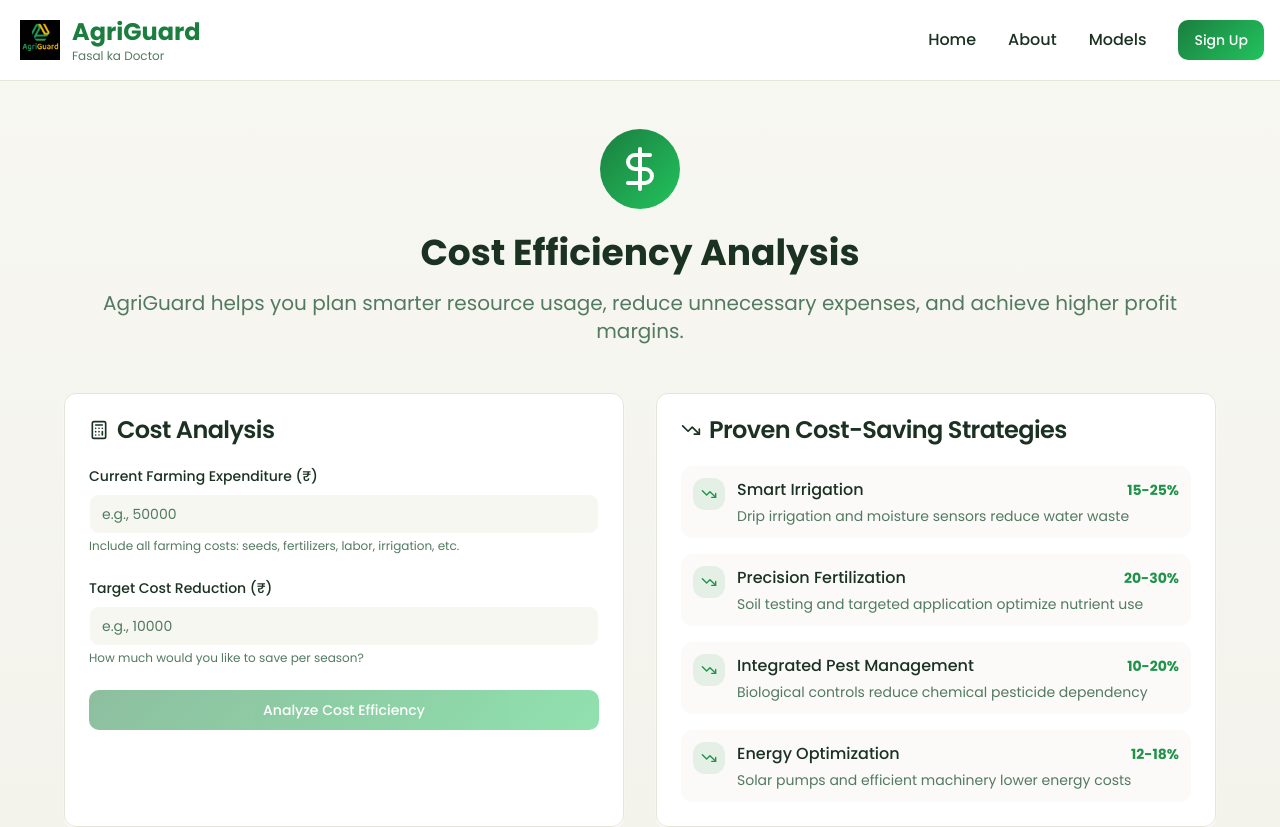
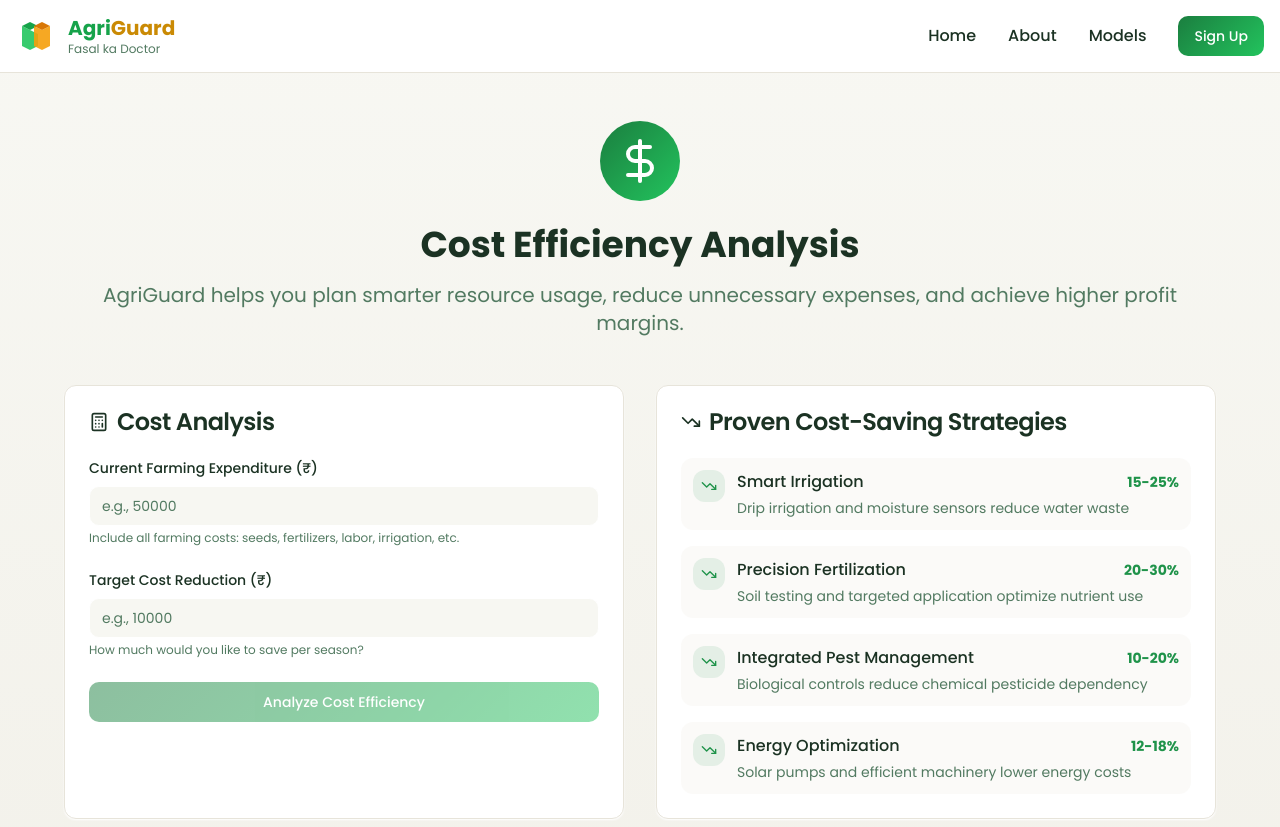
Before and after one commit to divisha15/AgriGuard-old, a React (Vite) app: page /cost-efficiency in a window 1280 px wide. Shown: the top 827 px of the page. Built offline with nearby package versions, Linux system fonts and the light colour scheme.

Commit message:
Update logo and text

```diff
--- /dev/null
+++ b/src/components/AgriGuardLogo.tsx
@@ -0,0 +1,48 @@
+const AgriGuardLogo = ({ className = "h-10 w-auto" }: { className?: string }) => {
+  return (
+    <div className={`flex items-center space-x-3 ${className}`}>
+      {/* Geometric Logo */}
+      <svg
+        width="40"
+        height="40"
+        viewBox="0 0 100 100"
+        fill="none"
+        xmlns="http://www.w3.org/2000/svg"
+        className="flex-shrink-0"
+      >
+        {/* Green parts */}
+        <path
+          d="M15 25 L15 75 L35 85 L55 75 L55 45 L35 35 Z"
+          fill="#22C55E"
+          fillOpacity="0.9"
+        />
+        <path
+          d="M35 15 L15 25 L35 35 L55 25 Z"
+          fill="#16A34A"
+        />
+
+        {/* Yellow/Orange parts */}
+        <path
+          d="M45 25 L65 35 L85 25 L85 75 L65 85 L45 75 Z"
+          fill="#F59E0B"
+          fillOpacity="0.9"
+        />
+        <path
+          d="M65 15 L45 25 L65 35 L85 25 Z"
+          fill="#D97706"
+        />
+      </svg>
+
+      {/* AgriGuard Text */}
+      <div className="flex flex-col">
+        <div className="text-xl font-bold leading-tight">
+          <span className="text-green-600">Agri</span>
+          <span className="text-yellow-600">Guard</span>
+        </div>
+        <p className="text-xs text-muted-foreground leading-tight">Fasal ka Doctor</p>
+      </div>
+    </div>
+  );
+};
+
+export default AgriGuardLogo;
--- a/src/components/Header.tsx
+++ b/src/components/Header.tsx
@@ -1,5 +1,6 @@
 import { Link } from "react-router-dom";
 import { Button } from "@/components/ui/button";
+import AgriGuardLogo from "@/components/AgriGuardLogo";
 
 const Header = () => {
   return (
@@ -7,14 +8,8 @@ const Header = () => {
       <div className="container mx-auto px-4 py-4">
         <div className="flex items-center justify-between">
           {/* Logo */}
-          <Link to="/" className="flex items-center space-x-2 group">
-            <div className="p-1 rounded-xl group-hover:shadow-glow-green transition-smooth">
-              <img src="/lovable-uploads/0f4475e5-d273-4c65-8658-eddcde9bfedb.png" alt="AgriGuard Logo" className="h-10 w-10" />
-            </div>
-            <div>
-              <h1 className="text-2xl font-bold text-primary">AgriGuard</h1>
-              <p className="text-xs text-muted-foreground">Fasal ka Doctor</p>
-            </div>
+          <Link to="/" className="group">
+            <AgriGuardLogo className="group-hover:drop-shadow-lg transition-all duration-300" />
           </Link>
 
           {/* Navigation */}
```
